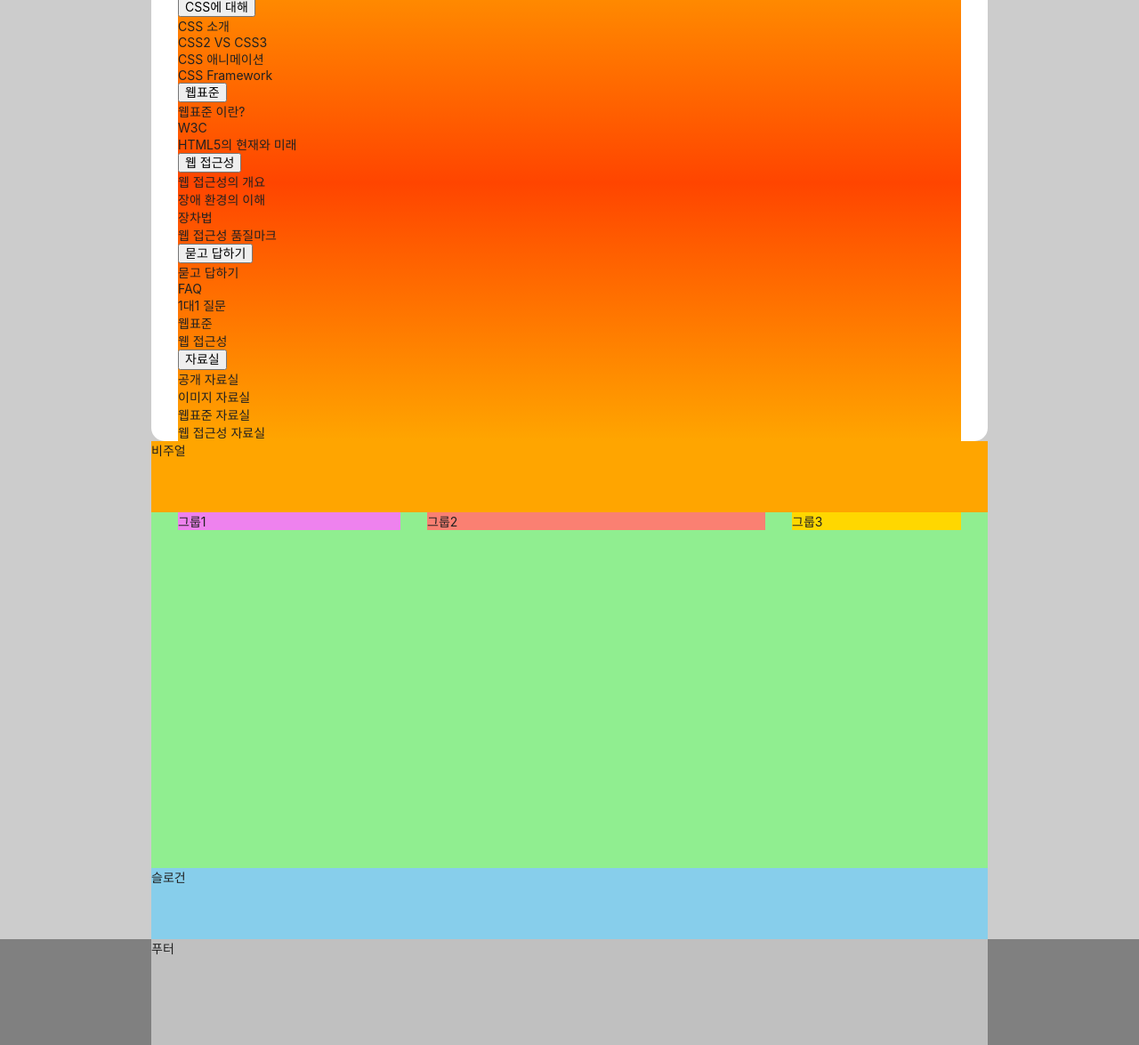
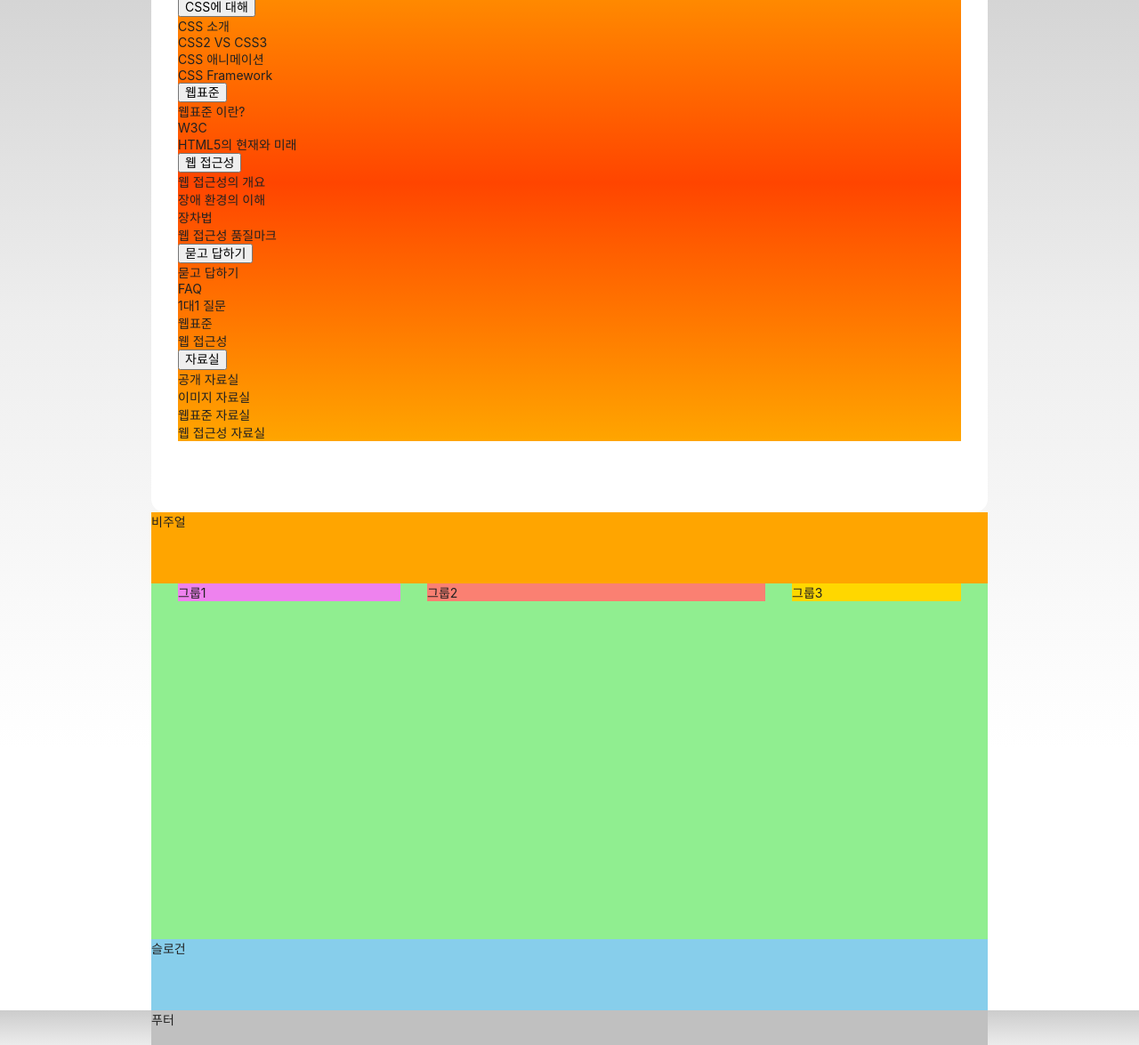
Before and after one commit to rowooncoding/HTML5, a plain HTML site: page index.html in a window 1280 px wide. Shown: the part 125-1300 px from the top of the page at 89% size. Drawn offline with Linux system fonts and the light colour scheme; a web font is replaced by a local one.

Commit message:
그라디언트 배경색 적용

```diff
--- a/styles/style.css
+++ b/styles/style.css
@@ -32,7 +32,7 @@ a {
 body {
   font-size: 1.4rem;
   color: #212121;
-  background-color: #ccc;
+  background: #ccc linear-gradient(to bottom, #ccc 0%, #eee 35%, #fff 70%, #fff 100%);
   font-family: "Pretendard Variable", Pretendard, -apple-system, BlinkMacSystemFont, system-ui, Roboto, "Helvetica Neue", "Segoe UI", "Apple SD Gothic Neo", "Noto Sans KR", "Malgun Gothic", "Apple Color Emoji", "Segoe UI Emoji", "Segoe UI Symbol", sans-serif;
 }
 
@@ -88,6 +88,10 @@ body {
 }
 
 /* 메인메뉴 */
+.navigation {
+  padding-bottom: 80px;
+}
+
 .menu {
   background-color: orangered;
   background-image: linear-gradient(orange, orangered, orange);
@@ -135,7 +139,7 @@ body {
 
 /* 푸터 */
 .footer {
-  background-color: gray;
+  background: #ccc linear-gradient(to bottom, #ccc 0%, #eee 35%, #fff 70%, #fff 100%);
 }
 
 .footer-inner {
```
